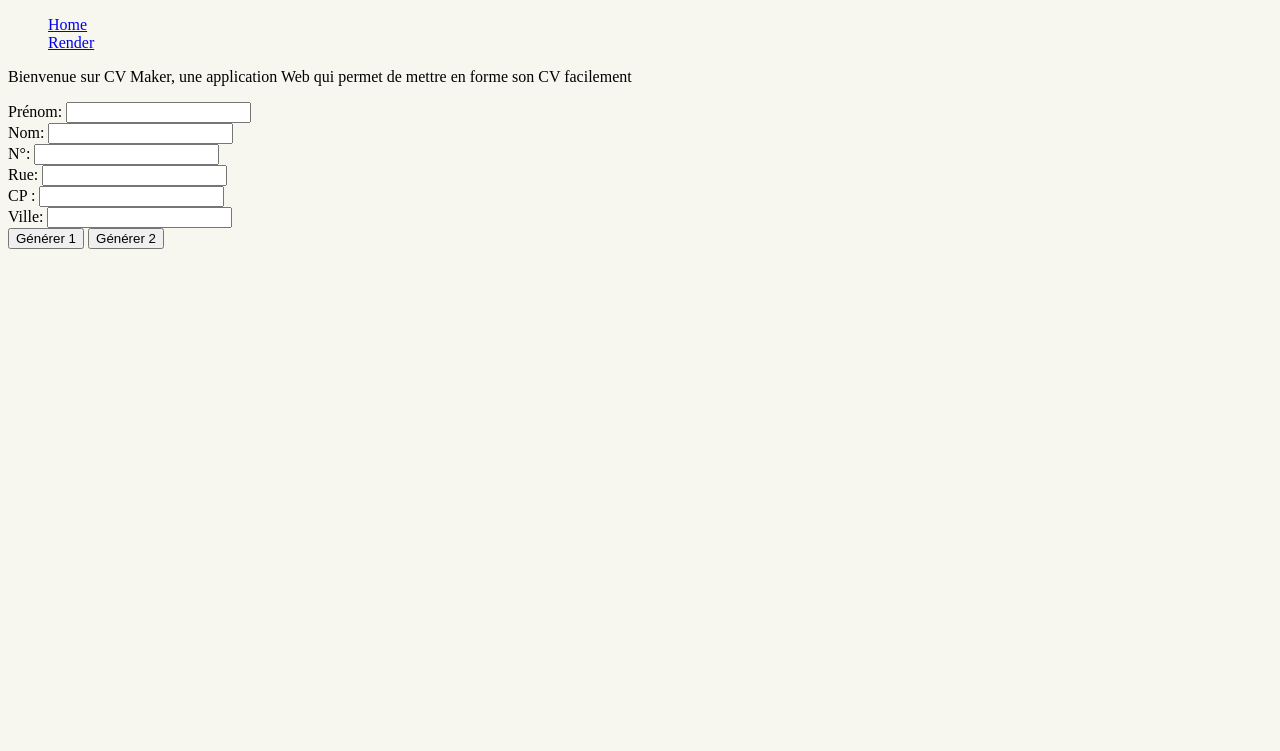
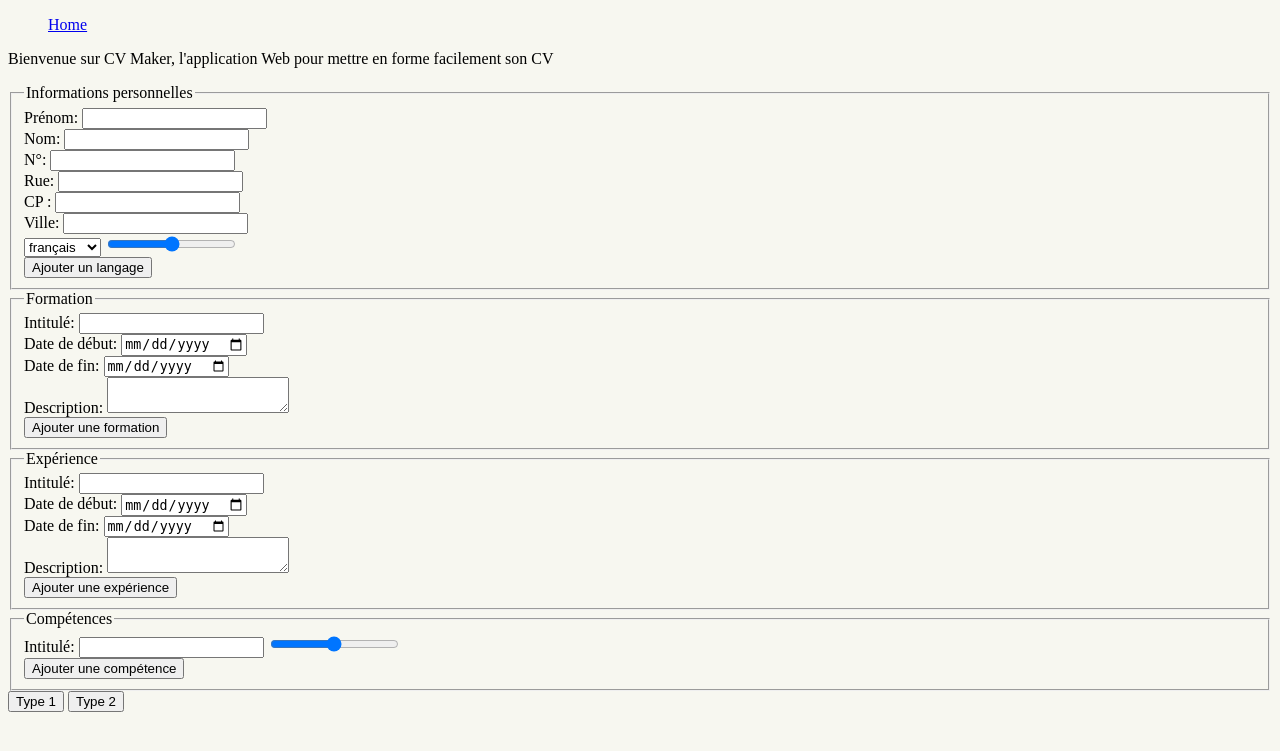
Before and after one commit to beegeebuzz/CV-Maker, a PHP site: page / in a window 1280 px wide. Shown: the top 751 px of the page. Run offline with PHP 8.4, Linux system fonts and the light colour scheme.

Commit message:
add form items and organize files

```diff
--- a/action_page1.php
+++ /dev/null
@@ -1 +0,0 @@
-<?php
--- a/action_page2.php
+++ /dev/null
@@ -1 +0,0 @@
-<?php
--- a/footer.php
+++ b/footer.php
@@ -5,3 +5,6 @@
         </li>
     </ul>
 </div>
+</body>
+<script src="script.js"></script>
+</html>
--- a/form.php
+++ b/form.php
@@ -1,5 +1,7 @@
 <div>
-    <form action="template.php" method="post" class="">
+    <form action="" method="post" class="">
+        <fieldset>
+            <legend>Informations personnelles</legend>
             <div>
                 <label for="firstname">Prénom: </label>
                 <input type="text" id="firstname" autocomplete="on">
@@ -24,9 +26,76 @@
                 <label for="address-town">Ville: </label>
                 <input type="text" id="address-town" autocomplete="on">
             </div>
-        <div class="form-example">
-            <input type="submit" formaction="/action_page1.php" value="Générer 1">
-            <input type="submit" formaction="/action_page2.php" value="Générer 2">
+            <div>
+                <select>
+                    <option value="français">français</option>
+                    <option value="anglais">anglais</option>
+                    <option value="espagnol">espagnol</option>
+                </select>
+                <input type="range" name="points" min="1" max="5">
+            </div>
+            <div>
+                <input type="button" value="Ajouter un langage">
+            </div>
+        </fieldset>
+        <fieldset>
+            <legend>Formation</legend>
+            <div>
+                <label for="formation-name">Intitulé: </label>
+                <input type="text" id="formation-name">
+            </div>
+            <div>
+                <label for="formation-date-start">Date de début: </label>
+                <input type="date" id="formation-date-start">
+            </div>
+            <div>
+                <label for="formation-date-end">Date de fin: </label>
+                <input type="date" id="formation-date-end">
+            </div>
+            <div>
+                <label for="formation-description">Description: </label>
+                <textarea id="formation-description"></textarea>
+            </div>
+            <div>
+                <input type="button" value="Ajouter une formation">
+            </div>
+        </fieldset>
+        <fieldset>
+            <legend>Expérience</legend>
+            <div>
+                <label for="experience-name">Intitulé: </label>
+                <input type="text" id="experience-name">
+            </div>
+            <div>
+                <label for="experience-date-start">Date de début: </label>
+                <input type="date" id="experience-date-start">
+            </div>
+            <div>
+                <label for="experience-date-end">Date de fin: </label>
+                <input type="date" id="experience-date-end">
+            </div>
+            <div>
+                <label for="experience-description">Description: </label>
+                <textarea id="experience-description"></textarea>
+            </div>
+            <div>
+                <input type="button" value="Ajouter une expérience">
+            </div>
+        </fieldset>
+        <fieldset>
+            <legend>Compétences</legend>
+            <div>
+                <label for="skill-name">Intitulé: </label>
+                <input type="text" id="skill-name">
+                <input type="range" name="points" min="1" max="5">
+            </div>
+            <div>
+                <input type="button" value="Ajouter une compétence">
+            </div>
+        </fieldset>
+        <div>
+            <input type="submit" formaction="/action_page1.php" value="Type 1">
+            <input type="submit" formaction="/action_page2.php" value="Type 2">
         </div>
     </form>
 </div>
--- a/function.php
+++ b/function.php
@@ -2,7 +2,6 @@
 // Navabar menu
 $items = [
     'Home'=>'index.php',
-    'Render'=>'template_git.php',
 ];
 
 // Footer menu
--- /dev/null
+++ b/head.php
@@ -0,0 +1,11 @@
+<!DOCTYPE html>
+<html lang="fr-FR">
+<head>
+    <meta charset="UTF-8">
+    <meta name="viewport" content="width=device-width, initial-scale=1.0">
+    <meta name="description" content="Free Web CV maker"
+    <meta name="author" content="Bastien Guiderdoni">
+    <title>Git CV Maker</title>
+    <link rel="stylesheet" href="style.css">
+</head>
+<body>
--- a/header.php
+++ b/header.php
@@ -1,10 +1,11 @@
+<?php require 'function.php';?>
 <header>
     <div>
         <nav>
             <ul>
-                <?php foreach ($items as $item => $url){?>
+                <?php foreach ($items as $item => $url){ ?>
                 <li>
-                    <a href="<?php echo $url ?>"><?php echo $item; } ?></a>
+                    <a href="<?php echo $url ?>"><?php echo $item; };?></a>
                 </li>
             </ul>
         </nav>
--- a/index.php
+++ b/index.php
@@ -1,17 +1,6 @@
-<?php require 'function.php';?>
-<!doctype html>
-<html lang="fr">
-<head>
-    <meta charset="utf-8">
-    <title>Git CV Maker</title>
-    <link rel="stylesheet" href="style.css">
-</head>
-<body>
+<?php require 'head.php';?>
 <?php include 'header.php';?>
-    <p>Bienvenue sur CV Maker, une application Web qui permet de mettre en forme son CV facilement</p>
+    <p>Bienvenue sur CV Maker, l'application Web pour mettre en forme facilement son CV</p>
 <?php include 'form.php';?>
 <?php include 'footer.php';?>
-</body>
-<script src="script.js"></script>
-
-</html>
+<?php require 'footer.php';?>
--- a/template_git.php
+++ /dev/null
@@ -1 +0,0 @@
-<?php
```
Lines whose indentation alone changed are shown as unchanged.
